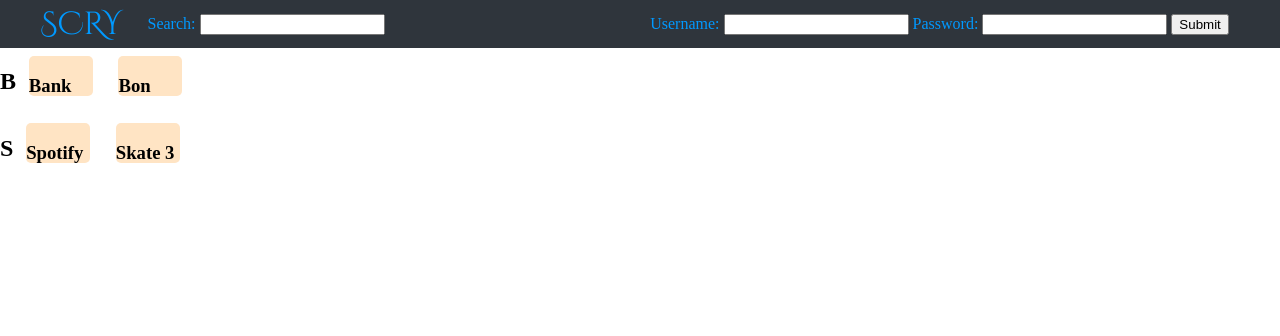
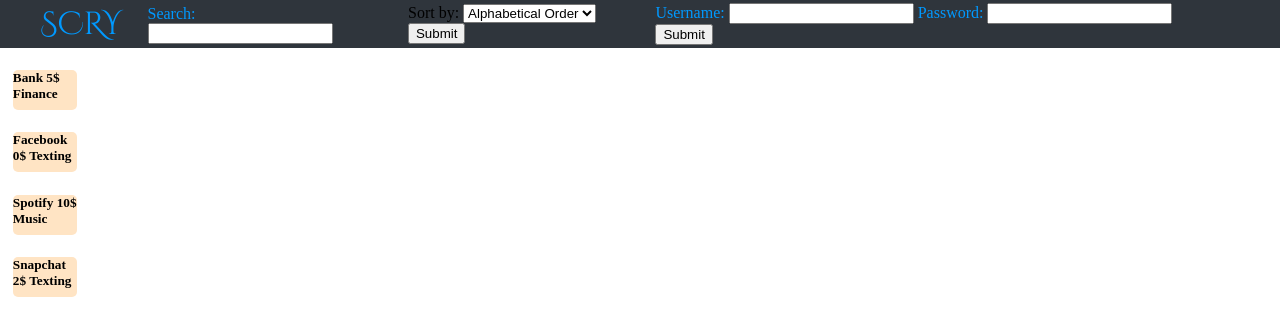
Before and after one commit to Sathware/Scry, a PHP site: page / in a window 1280 px wide. Shown: the top 336 px of the page. Run offline with PHP 8.4, Linux system fonts and the light colour scheme.

Commit message:
merge sorting feature into current version

```diff
--- a/IndexScript.js
+++ b/IndexScript.js
@@ -61,7 +61,7 @@
 function showData(appListing)//In Progress
 {
     let AppData = document.getElementById("appdata");
-    AppData.getElementsByTagName("h1")[0].innerHTML = appListing.getElementsByTagName("h3")[0].innerHTML;
+    AppData.getElementsByTagName("h1")[0].innerHTML = appListing.getElementsByTagName("h5")[0].innerHTML;
     document.getElementById("overlay").style.display = "block";
 }
 
--- /dev/null
+++ b/SortBy.js
@@ -0,0 +1,32 @@
+function sortBy() {
+    // Get choice from sortByFeature form
+    let sortForm = document.forms["sortByFeature"];
+    let choice = sortForm["options"].value;
+    let AppListings = document.getElementsByClassName("applisting");
+    let arrayToSort = new Array()
+    for (var i=0;i<AppListings.length;i++) {
+        let names = AppListings[i].getAttribute("title");
+        let prices = parseInt(AppListings[i].getAttribute("price"));
+        let category = AppListings[i].getAttribute("category");
+        let headers = document.getElementById("headertag" + i);
+        arrayToSort[i] = [names, prices, category, headers.innerText];
+    }
+    // If users choose to sort by aphabetical order of app name
+    if (choice == "alphabetical") {
+        arrayToSort.sort(function(a,b){return a[0].localeCompare(b[0]);});
+    }
+    else if (choice == "price") {
+        arrayToSort.sort(function(a,b){return a[1] - b[1];});
+    }
+    else if (choice == "category") {
+        arrayToSort.sort(function(a,b){return a[2].localeCompare(b[2]);});
+    }
+    for (var i=0;i<arrayToSort.length;i++) {
+        console.log(arrayToSort[i]);
+        let header = document.getElementById("headertag" + i);
+        header.innerText = arrayToSort[i][3];
+        AppListings[i].setAttribute("title", arrayToSort[i][0]);
+        AppListings[i].setAttribute("price", arrayToSort[i][1].toString());
+        AppListings[i].setAttribute("category", arrayToSort[i][2]);
+    }
+}
--- a/index.php
+++ b/index.php
@@ -8,6 +8,7 @@
     <link rel="stylesheet" href="https://fonts.googleapis.com/css?family=Cinzel|Cinzel+Decorative|Marcellus&display=swap" />
     <link href="IndexLayout.css" rel="stylesheet" />
     <script src="IndexScript.js"></script>
+    <script src="SortBy.js"></script>
     <title>Scry - App Repository</title>
 </head>
 
@@ -16,6 +17,15 @@
         <ul>
             <li style="font-size:xx-large;font-family:'Cinzel Decorative', cursive;">SCRY</li>
             <li><label>Search: </label><input type="search" id="searchbar" onkeyup="filterSearch();"></li>
+            <form name="sortByFeature" onsubmit="sortBy(); return false;">
+                <label for="sortOptions">Sort by:</label>
+                <select name="options" id="options">
+                    <option value="alphabetical" selected>Alphabetical Order</option>
+                    <option value="category">Category</option>
+                    <option value="price">Price</option>
+                </select>
+                <input type="submit" value="Submit" />
+            </form>
             <li style="margin-left: auto;">
                 <form name="userCredentials" onsubmit="userLogin(); return false;">
                     <label for="username">Username:</label>
@@ -29,7 +39,7 @@
         </ul>
     </nav>
 
-    <section class="appCluster" id="B">
+    <!-- <section class="appCluster" id="B">
         <h2>B</h2>
         <article class="applisting" title="Bank" onclick="showData(this);">
             <h3>Bank</h3>
@@ -45,6 +55,21 @@
         </article>
         <article class="applisting" title="Skate 3" onclick="showData(this);">
             <h3>Skate 3</h3>
+        </article>
+    </section> -->
+
+    <section id="app">
+        <article class="applisting" title="Bank" price="5" category="finance" onclick="showData(this);">
+            <h5 id="headertag0">Bank 5$ Finance</h5>
+        </article>
+        <article class="applisting" title="Facebook" price="0" category="texting" onclick="showData(this);">
+            <h5 id="headertag1">Facebook 0$ Texting</h5>
+        </article>
+        <article class="applisting" title="Spotify" price="10" category="music" onclick="showData(this);">
+            <h5 id="headertag2">Spotify 10$ Music</h5>
+        </article>
+        <article class="applisting" title="Snapchat" price="2" category="texting" onclick="showData(this);">
+            <h5 id="headertag3">Snapchat 2$ Texting</h5>
         </article>
     </section>
 
```
